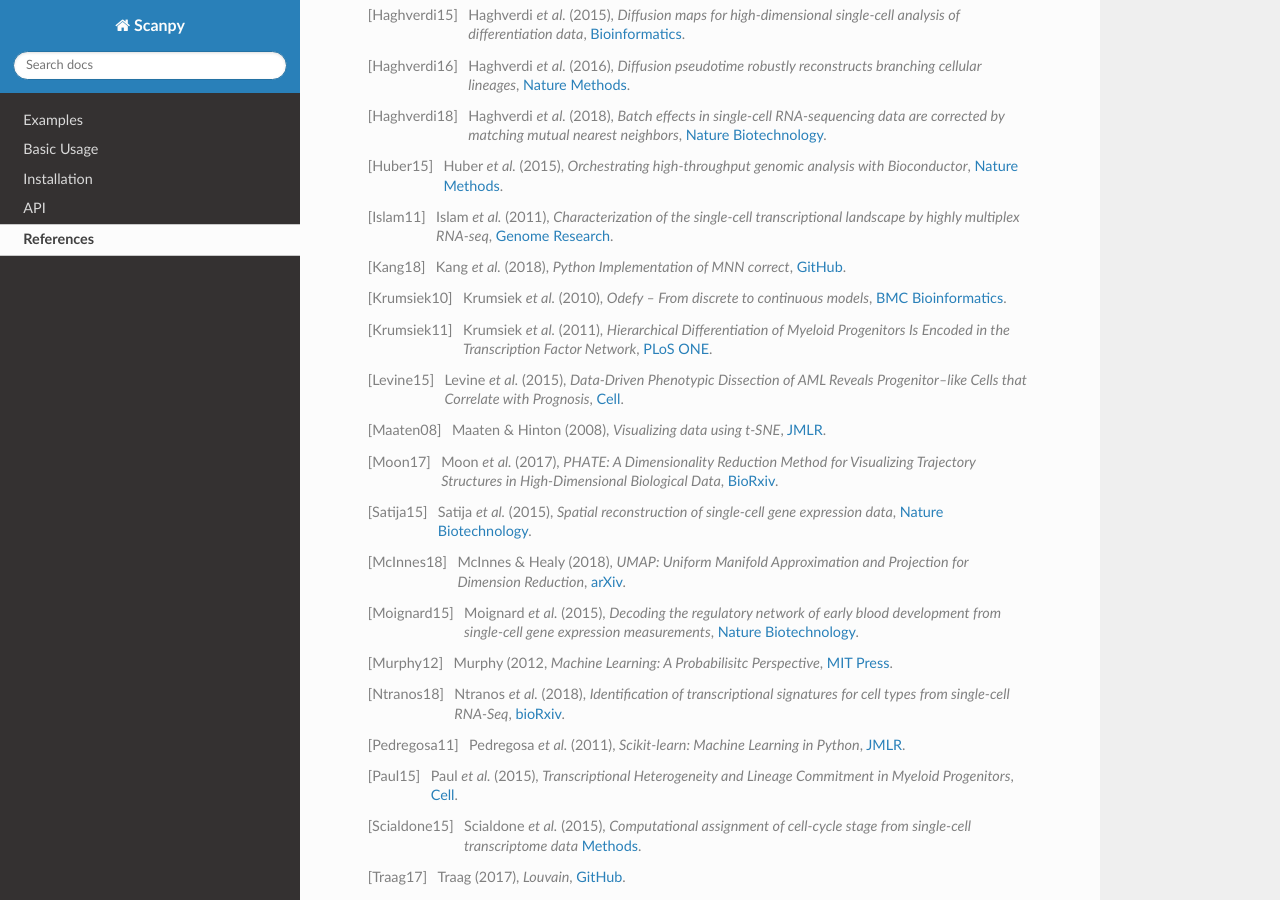
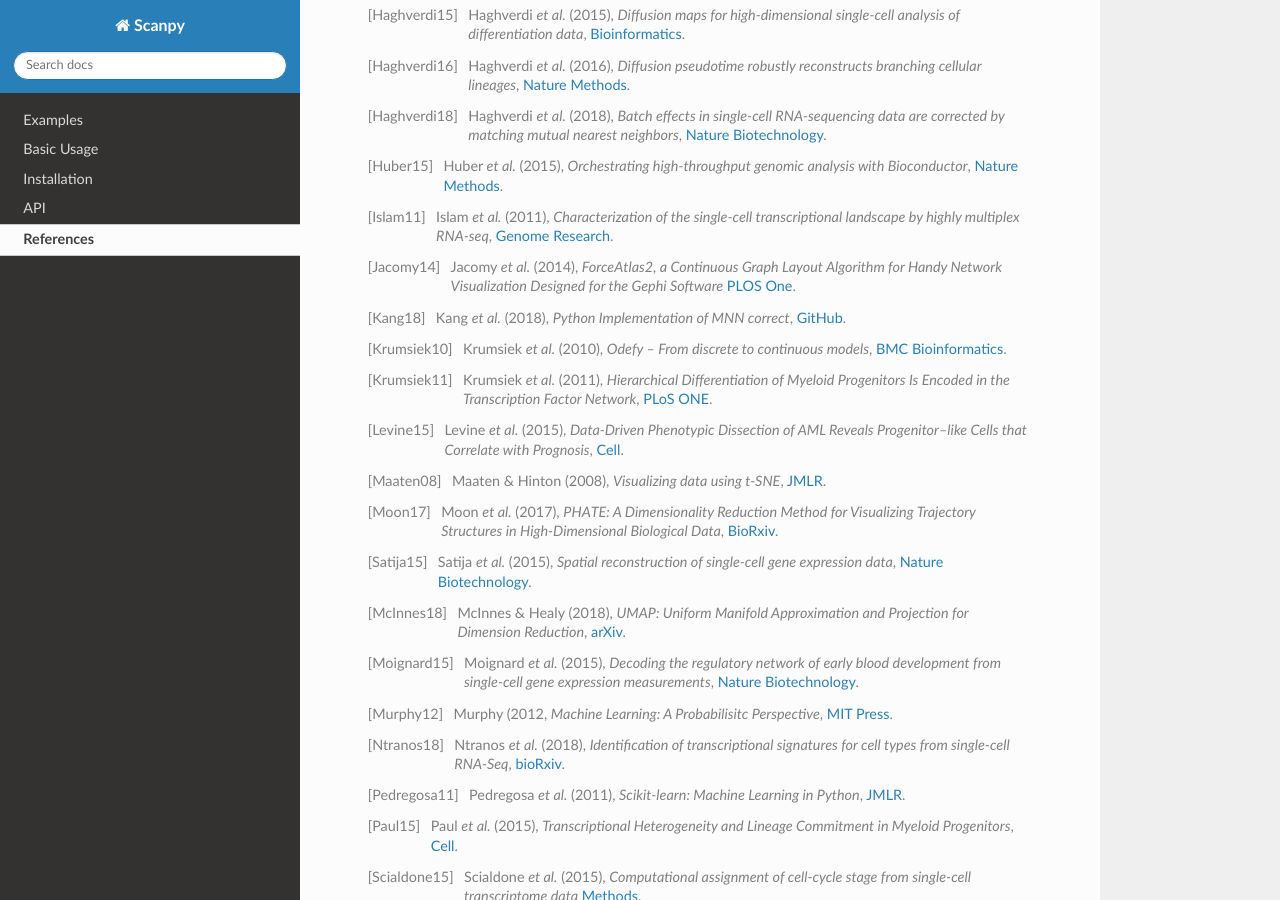
Before and after one commit to scverse/scanpy, a Sphinx documentation site: the page built from docs/references.rst, in a window 1280 px wide and 900 px high, scrolled down 701 px. Built offline with Sphinx 7.4.7 and the Read the Docs theme 2.0.0, drawn with Linux system fonts in a browser that asks for light colours; the version number could not be read and is left out.

Commit message:
added ForceAtlas2 reference

```diff
--- a/docs/references.rst
+++ b/docs/references.rst
@@ -70,6 +70,10 @@
 .. [Islam11] Islam *et al.* (2011),
    *Characterization of the single-cell transcriptional landscape by highly multiplex RNA-seq*,
    `Genome Research <https://doi.org/10.1101/gr.110882.110>`_.
+
+.. [Jacomy14] Jacomy *et al.* (2014),
+   *ForceAtlas2, a Continuous Graph Layout Algorithm for Handy Network Visualization Designed for the Gephi Software*
+   `PLOS One <https://doi.org/10.1371/journal.pone.0098679>`_.
 
 .. [Kang18] Kang *et al.* (2018),
    *Python Implementation of MNN correct*,
```
Also changed, not shown: 1 other file.
